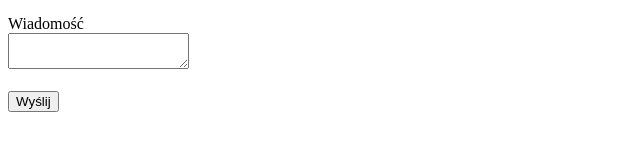
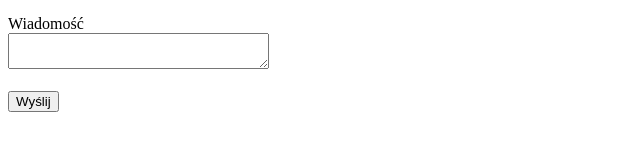
Before and after one commit to AgnieszkaZu/agnieszkazu.github.io, a plain HTML site: page warsztaty/formularz/index.html in a window 1280 px wide. Shown: the part 221-372 px from the top of the page, 0-640 px from the left. Drawn offline with Linux system fonts and the light colour scheme.

Commit message:
poprawka w kodzie formularza wyskość ramki tekstowej

```diff
--- a/warsztaty/formularz/index.html
+++ b/warsztaty/formularz/index.html
@@ -22,7 +22,7 @@
         <div><input type="tel" name="tel"></div><br/>
 
         <label for="name">Wiadomość </label>
-        <div><textarea name="wiadomość" col="30" row="10"></textarea></div><br/>
+        <div><textarea name="wiadomość" cols="30" row="10"></textarea></div><br/>
 
         <div>
         <input type="submit" value="Wyślij">
```
